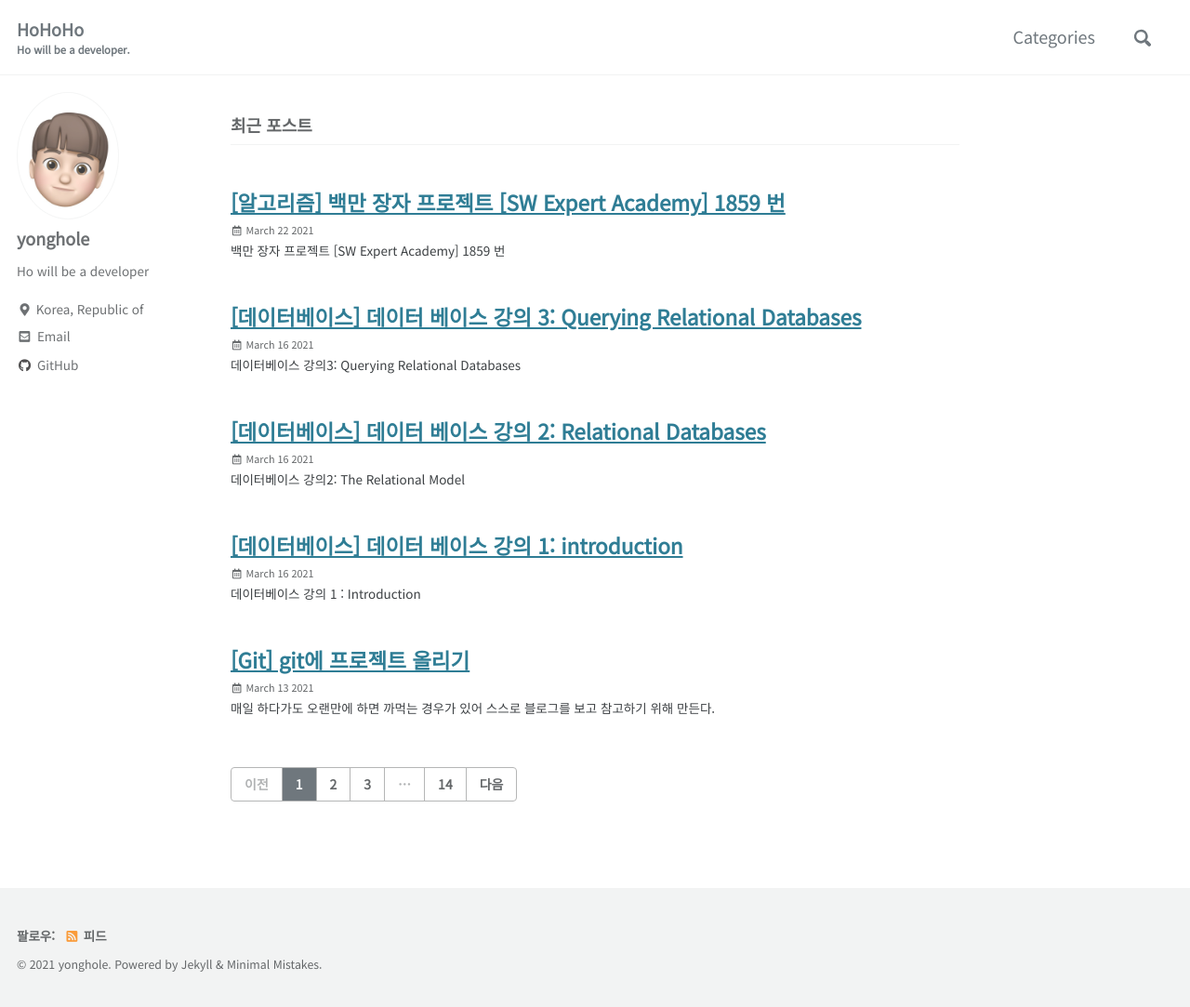
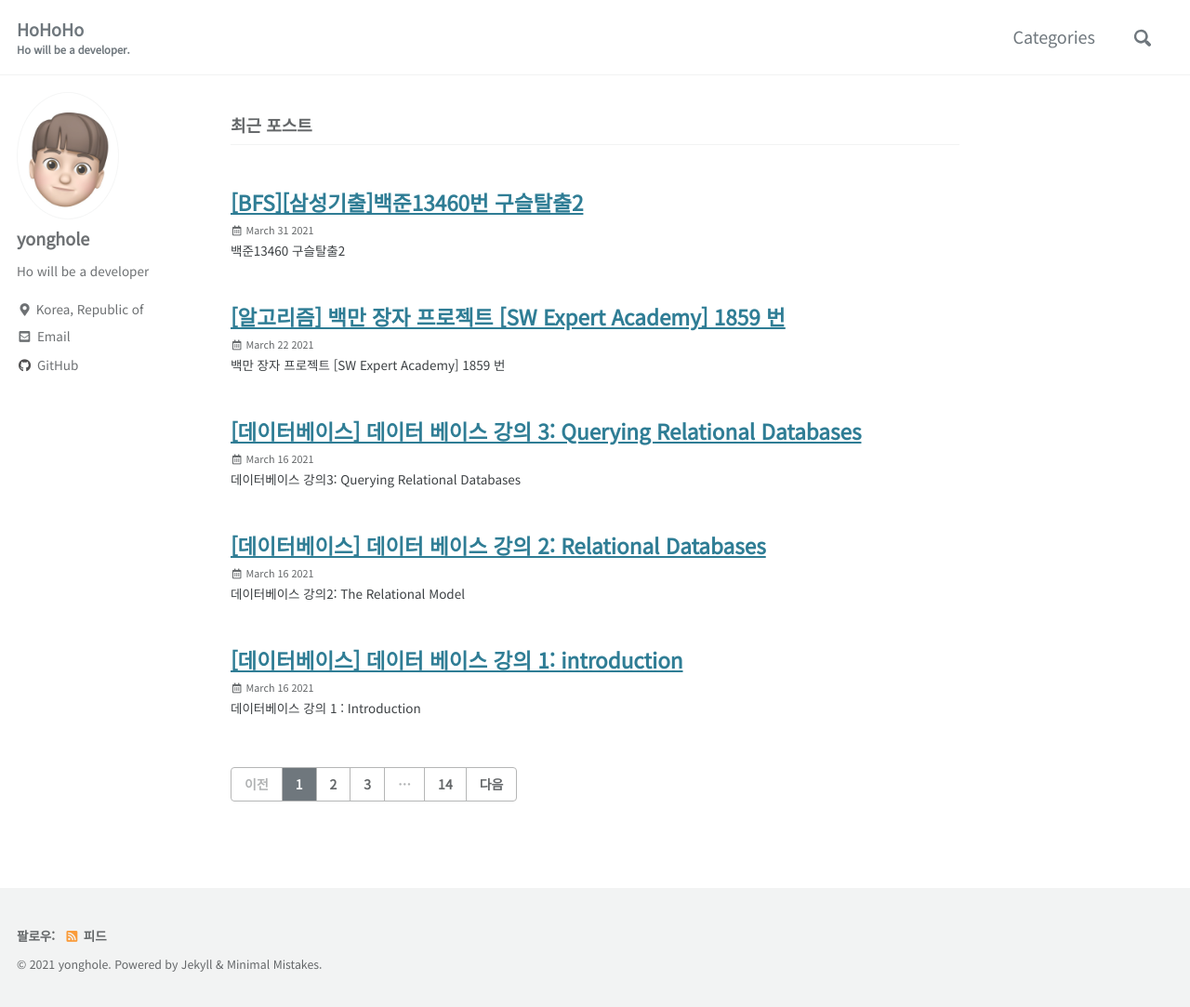
Before and after one commit to yonghole/yonghole.github.io, a Jekyll site: the page built from index.html, in a window 1280 px wide and 1083 px high. Shown: the whole window at 93% size. Built offline with Jekyll 4.4.1, drawn with Linux system fonts in a browser that asks for light colours; cached includes are drawn as plain includes; the list of posts is cut into pages by our own code; part of the change alters nothing that is shown.

```diff
--- a/_posts/백준13460 구슬탈출2 d9fdfe7fbe254083b0c958a3533a15b4.md
+++ b/_posts/2021-03-31-BOJ13460.md
@@ -1,6 +1,11 @@
+---
+title: "[BFS][삼성기출]백준13460번 구슬탈출2"
+date: 2021-03-31 06:08:05
+categories: Algorithm
+---
 # 백준13460 구슬탈출2
 
-![%E1%84%87%E1%85%A2%E1%86%A8%E1%84%8C%E1%85%AE%E1%86%AB13460%20%E1%84%80%E1%85%AE%E1%84%89%E1%85%B3%E1%86%AF%E1%84%90%E1%85%A1%E1%86%AF%E1%84%8E%E1%85%AE%E1%86%AF2%20d9fdfe7fbe254083b0c958a3533a15b4/_2021-03-31__4.33.54.png](%E1%84%87%E1%85%A2%E1%86%A8%E1%84%8C%E1%85%AE%E1%86%AB13460%20%E1%84%80%E1%85%AE%E1%84%89%E1%85%B3%E1%86%AF%E1%84%90%E1%85%A1%E1%86%AF%E1%84%8E%E1%85%AE%E1%86%AF2%20d9fdfe7fbe254083b0c958a3533a15b4/_2021-03-31__4.33.54.png)
+<img width="886" alt="_2021-03-31__4 33 54" src="https://user-images.githubusercontent.com/55180768/113057012-83d24300-91e7-11eb-9337-a343bed71abe.png">
 
 머리 속으로는 어떻게 풀어야할지 느낌이 오는데 구현으로 풀어내려니 갑갑했던 문제였다.
 
@@ -197,7 +202,7 @@ queue<pair<struct ball, struct ball> > q;
 
 우선 bfs를 수행할 Queue를 선언해주는데, 두 개의 공을 함께 움직이기 위해서 Queue에는 두 개의 구슬을 pair로 담았다.
 
-![%E1%84%87%E1%85%A2%E1%86%A8%E1%84%8C%E1%85%AE%E1%86%AB13460%20%E1%84%80%E1%85%AE%E1%84%89%E1%85%B3%E1%86%AF%E1%84%90%E1%85%A1%E1%86%AF%E1%84%8E%E1%85%AE%E1%86%AF2%20d9fdfe7fbe254083b0c958a3533a15b4/Untitled.png](%E1%84%87%E1%85%A2%E1%86%A8%E1%84%8C%E1%85%AE%E1%86%AB13460%20%E1%84%80%E1%85%AE%E1%84%89%E1%85%B3%E1%86%AF%E1%84%90%E1%85%A1%E1%86%AF%E1%84%8E%E1%85%AE%E1%86%AF2%20d9fdfe7fbe254083b0c958a3533a15b4/Untitled.png)
+![Untitled](https://user-images.githubusercontent.com/55180768/113057026-87fe6080-91e7-11eb-96ca-359d2d4c9834.png)
 
 다음과 같이, 하나의 포지션에서는 최대 네 가지 경우의 수가 나올 수 있다. 그런데, 이 네 가지 경우를 빨간 구슬 파란 구슬 따로 bfs를 돌리게 되면 구현 난이도가 너무 높아지기 때문에, 저 상황 자체를 queue에 넣고 돌리기로 했다.
 
```
